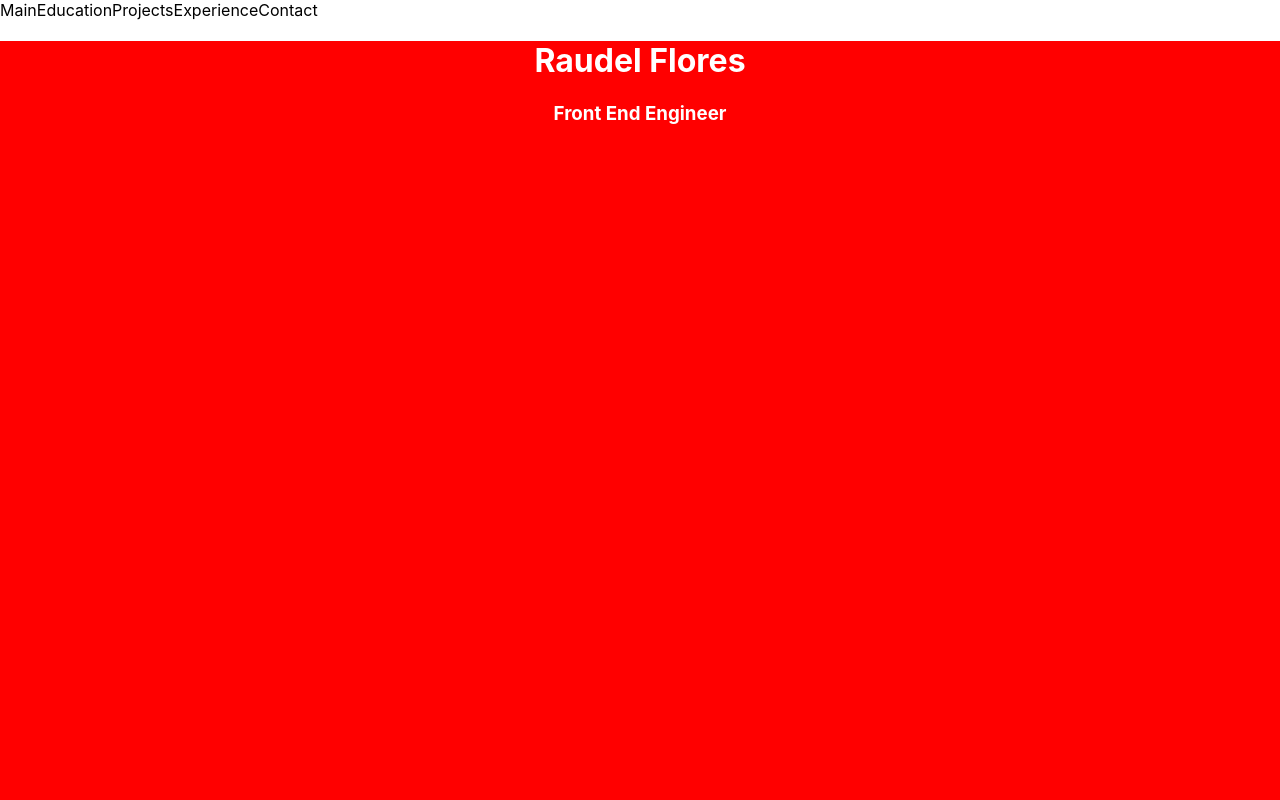
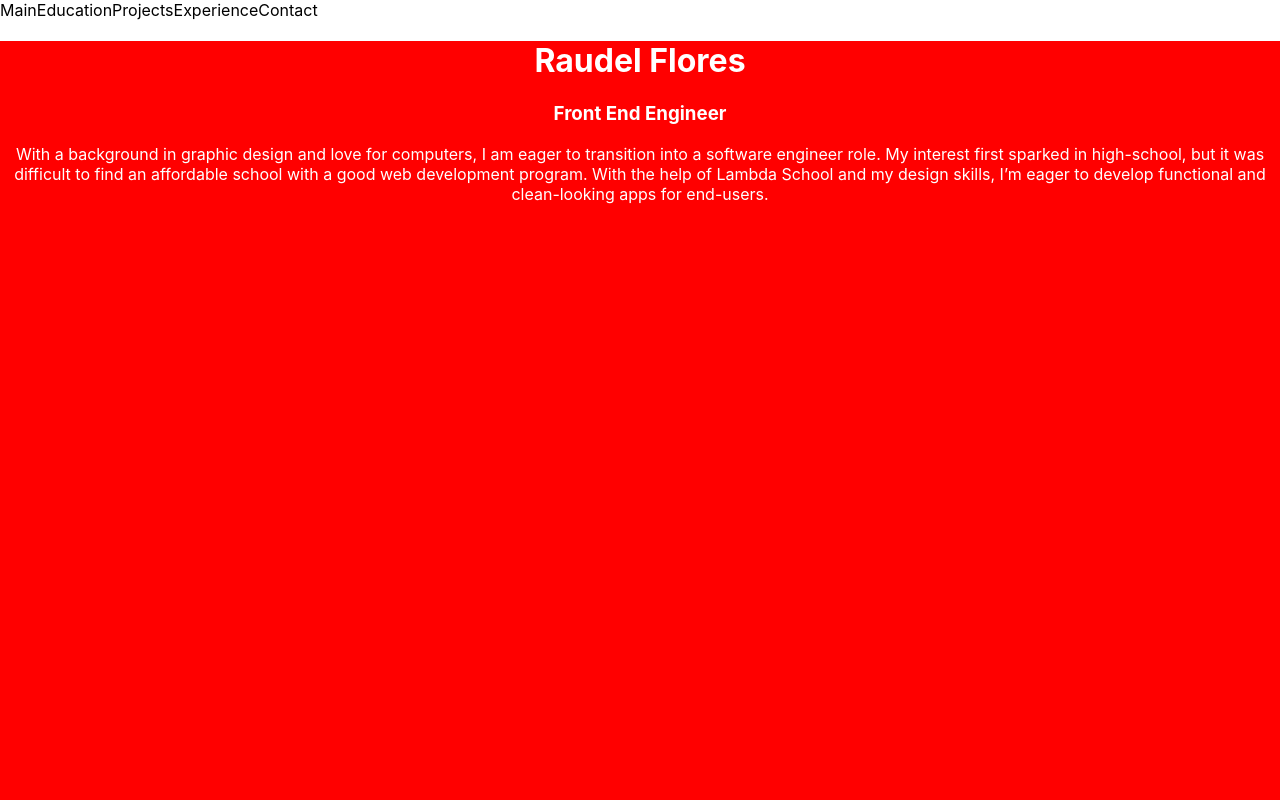
Before and after one commit to raudelf/my-portfolio, a React (Create React App) app: page / in a window 1280 px wide. Shown: the top 800 px of the page. Built offline with nearby package versions, Linux system fonts and the light colour scheme.

Commit message:
Added in my summary and applied some classnames for styling later

```diff
--- a/src/components/Main.js
+++ b/src/components/Main.js
@@ -4,8 +4,15 @@ const Homepage = () => {
     return (
         <div className='mainContainer' id='main'>
             <header className='headline'>
-                <h1>Raudel Flores</h1>
-                <h3>Front End Engineer</h3>
+                <div className='title mainTitle'>
+                    <h1>Raudel Flores</h1>
+                    <h3>Front End Engineer</h3>
+                </div>
+                <div className='summary'>
+                    <p>
+                    With a background in graphic design and love for computers, I am eager to transition into a software engineer role. My interest first sparked in high-school, but it was difficult to find an affordable school with a good web development program. With the help of Lambda School and my design skills, I’m eager to develop functional and clean-looking apps for end-users.
+                    </p>
+                </div>
             </header>
         </div>
     )
```
